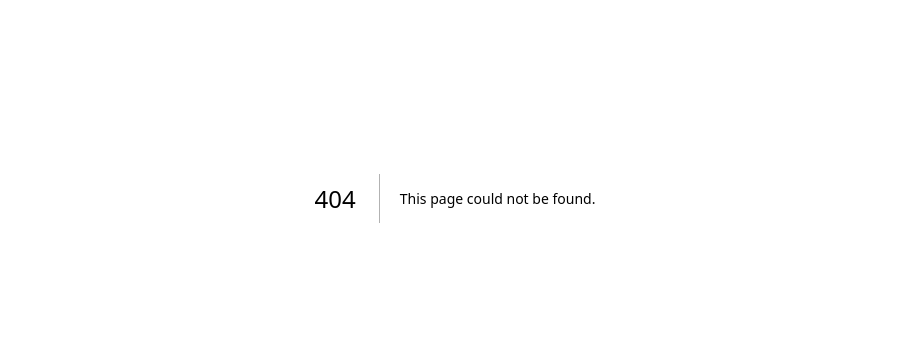
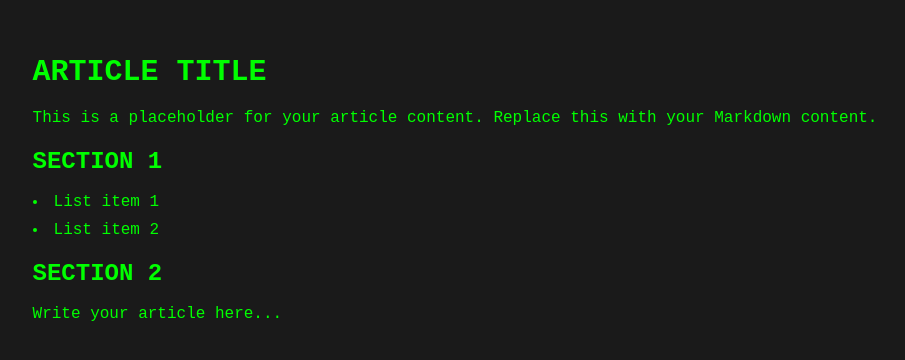
Before and after one commit to Cyberworld-builders/legend, a Next.js app: page /blog/1 in a window 1280 px wide. Before the commit this address had no page. Shown: the part 202-562 px from the top of the page, without its empty margins (185-1090 px from the left). Built offline with nearby package versions, Linux system fonts and the light colour scheme.

Commit message:
first pass with grok

```diff
--- /dev/null
+++ b/app/blog/[slug]/page.tsx
@@ -0,0 +1,57 @@
+import { notFound } from 'next/navigation';
+import Article from '../../../components/Article';
+
+interface BlogPostProps {
+  params: {
+    slug: string;
+  };
+}
+
+export async function generateStaticParams() {
+  const fs = await import('fs');
+  const path = await import('path');
+  const postsDirectory = path.join(process.cwd(), 'app/blog');
+  const filenames = fs.readdirSync(postsDirectory);
+
+  return filenames
+    .filter((filename) => filename.endsWith('.tsx') && filename !== 'template.tsx')
+    .map((filename) => ({
+      slug: filename.replace(/\.tsx$/, ''),
+    }));
+}
+
+export default async function BlogPost({ params }: BlogPostProps) {
+  const { slug } = params;
+
+  try {
+    const postModule = await import(`../${slug}`);
+    const PostComponent = postModule.default;
+
+    if (!PostComponent || typeof PostComponent !== 'function') {
+      console.error(`Invalid blog post component for slug: ${slug}`);
+      notFound();
+    }
+
+    const postContent = PostComponent();
+    if (!postContent || !postContent.props || !postContent.props.children) {
+      console.error(`Invalid blog post content structure for slug: ${slug}`);
+      notFound();
+    }
+
+    const markdownContent = postContent.props.children.props?.content;
+    if (!markdownContent) {
+      console.error(`No markdown content found for slug: ${slug}`);
+      notFound();
+    }
+
+    return (
+      <div className="min-h-screen flex flex-col items-center py-8">
+        <h1 className="text-3xl font-bold uppercase mb-8">Blog</h1>
+        <Article content={markdownContent} />
+      </div>
+    );
+  } catch (error) {
+    console.error(`Error loading blog post ${slug}:`, error);
+    notFound();
+  }
+}
--- /dev/null
+++ b/app/blog/my-first-article.tsx
@@ -0,0 +1,31 @@
+import Article from '../../components/Article';
+
+const markdownContent = `
+# My First CyberWorld Article
+
+Welcome to my first blog post on CyberWorld! I'm excited to share my journey as a builder in this futuristic tech platform.
+
+## What is CyberWorld?
+
+CyberWorld is a digital ecosystem for builders, creators, and innovators. It offers tools for:
+
+- Authentication
+- Payments
+- And more!
+
+## Why I Joined
+
+I joined CyberWorld to leverage its powerful tools for my projects. The platform's focus on innovation makes it the perfect place for creators like me.
+
+### My Goals
+
+- Build innovative apps.
+- Connect with other creators.
+- Share my knowledge through this blog.
+
+Check out my profiles on [GitHub](https://github.com/CyberWorld-builders) and [X](https://x.com/cyberbuilders) for more updates!
+`;
+
+export default function BlogPost() {
+  return <Article content={markdownContent} />;
+}
--- /dev/null
+++ b/app/blog/page.tsx
@@ -0,0 +1,37 @@
+import Link from 'next/link';
+import { promises as fs } from 'fs';
+import path from 'path';
+
+export default async function BlogIndex() {
+  const postsDirectory = path.join(process.cwd(), 'app/blog');
+  const filenames = await fs.readdir(postsDirectory);
+
+  const posts = filenames
+    .filter((filename) => filename.endsWith('.tsx') && filename !== 'template.tsx')
+    .map((filename) => ({
+      slug: filename.replace(/\.tsx$/, ''),
+      title: filename
+        .replace(/\.tsx$/, '')
+        .replace(/-/g, ' ')
+        .split(' ')
+        .map((word) => word.charAt(0).toUpperCase() + word.slice(1))
+        .join(' '),
+    }));
+
+  return (
+    <div className="min-h-screen flex flex-col items-center py-8">
+      <h1 className="text-3xl font-bold uppercase mb-8">Blog</h1>
+      <div className="space-y-4">
+        {posts.map((post) => (
+          <Link
+            key={post.slug}
+            href={`/blog/${post.slug}`}
+            className="block text-[#00ff00] hover:text-[#00cc00] hover:underline text-lg uppercase"
+          >
+            {post.title}
+          </Link>
+        ))}
+      </div>
+    </div>
+  );
+}
--- /dev/null
+++ b/app/blog/template.tsx
@@ -0,0 +1,18 @@
+import Article from '../../components/Article';
+
+const markdownContent = `
+# Article Title
+
+This is a placeholder for your article content. Replace this with your Markdown content.
+
+## Section 1
+- List item 1
+- List item 2
+
+## Section 2
+Write your article here...
+`;
+
+export default function BlogPost() {
+  return <Article content={markdownContent} />;
+}
--- a/app/page.tsx
+++ b/app/page.tsx
@@ -31,11 +31,21 @@ export default function Home() {
         </Link>
 
       </div>
+
       <div className="flex justify-center gap-4 mb-12">
-      <Link
-          href="/payment"
-          className="inline-block px-3 py-1 bg-transparent border border-[#00ff00] text-[#00ff00] rounded-sm hover:bg-[#00ff00]/20 hover:text-[#00cc00] transition uppercase text-sm"
+        <Link
+          href="/blog"
+          className="text-sm text-[#00ff00] hover:underline mt-2 block uppercase"
         >
+          [ blog ]
+        </Link>
+      </div>
+
+      <div className="flex justify-center gap-4 mb-12">
+          <Link
+            href="/payment"
+            className="inline-block px-3 py-1 bg-transparent border border-[#00ff00] text-[#00ff00] rounded-sm hover:bg-[#00ff00]/20 hover:text-[#00cc00] transition uppercase text-sm"
+          >
           Donate $10
         </Link>
       </div>
@@ -50,6 +60,8 @@ export default function Home() {
       >
         [ email ]
       </a>
+
+
 
       <div className="flex justify-center gap-4 mb-12"></div>
 
--- /dev/null
+++ b/components/Article.tsx
@@ -0,0 +1,53 @@
+import ReactMarkdown from 'react-markdown';
+import remarkGfm from 'remark-gfm';
+
+interface ArticleProps {
+  content: string;
+}
+
+const Article = ({ content }: ArticleProps) => {
+  return (
+    <div className="prose prose-invert max-w-none px-4">
+      <ReactMarkdown
+        remarkPlugins={[remarkGfm]}
+        components={{
+          h1: ({ node, ...props }) => (
+            <h1 className="text-3xl font-bold mb-4 uppercase" {...props} />
+          ),
+          h2: ({ node, ...props }) => (
+            <h2 className="text-2xl font-bold mb-3 uppercase" {...props} />
+          ),
+          h3: ({ node, ...props }) => (
+            <h3 className="text-xl font-bold mb-2 uppercase" {...props} />
+          ),
+          p: ({ node, ...props }) => <p className="mb-4" {...props} />,
+          ul: ({ node, ...props }) => (
+            <ul className="list-disc list-inside mb-4" {...props} />
+          ),
+          ol: ({ node, ...props }) => (
+            <ol className="list-decimal list-inside mb-4" {...props} />
+          ),
+          li: ({ node, ...props }) => <li className="mb-1" {...props} />,
+          a: ({ node, ...props }) => (
+            <a
+              className="text-[#00ff00] hover:text-[#00cc00] hover:underline"
+              target="_blank"
+              rel="noopener noreferrer"
+              {...props}
+            />
+          ),
+          code: ({ node, ...props }) => (
+            <code className="bg-[#1a1a1a] text-[#00ff00] p-1 rounded" {...props} />
+          ),
+          pre: ({ node, ...props }) => (
+            <pre className="bg-[#1a1a1a] text-[#00ff00] p-4 rounded mb-4 overflow-x-auto" {...props} />
+          ),
+        }}
+      >
+        {content}
+      </ReactMarkdown>
+    </div>
+  );
+};
+
+export default Article;
--- a/package.json
+++ b/package.json
@@ -12,6 +12,7 @@
     "@langchain/openai": "^0.5.6",
     "@stripe/react-stripe-js": "^3.6.0",
     "@stripe/stripe-js": "^7.2.0",
+    "@tailwindcss/typography": "^0.5.16",
     "@vercel/analytics": "^1.5.0",
     "firebase": "^11.6.0",
     "langchain": "^0.3.23",
@@ -21,6 +22,8 @@
     "react": "^19.0.0",
     "react-dom": "^19.0.0",
     "react-icons": "^5.5.0",
+    "react-markdown": "^10.1.0",
+    "remark-gfm": "^4.0.1",
     "stripe": "^18.0.0"
   },
   "devDependencies": {
--- a/tailwind.config.js
+++ b/tailwind.config.js
@@ -1,12 +1,11 @@
 /** @type {import('tailwindcss').Config} */
-export default {
+module.exports = {
   content: [
-      './pages/**/*.{js,ts,jsx,tsx,mdx}',
+    './app/**/*.{js,ts,jsx,tsx,mdx}',
     './components/**/*.{js,ts,jsx,tsx,mdx}',
-      './app/**/*.{js,ts,jsx,tsx,mdx}',
   ],
   theme: {
     extend: {},
   },
-    plugins: [],
+  plugins: [require('@tailwindcss/typography')],
 };
```
Also changed, not shown: 1 other file (tests, documents, lock files or other folders). Lines whose indentation alone changed are shown as unchanged.
